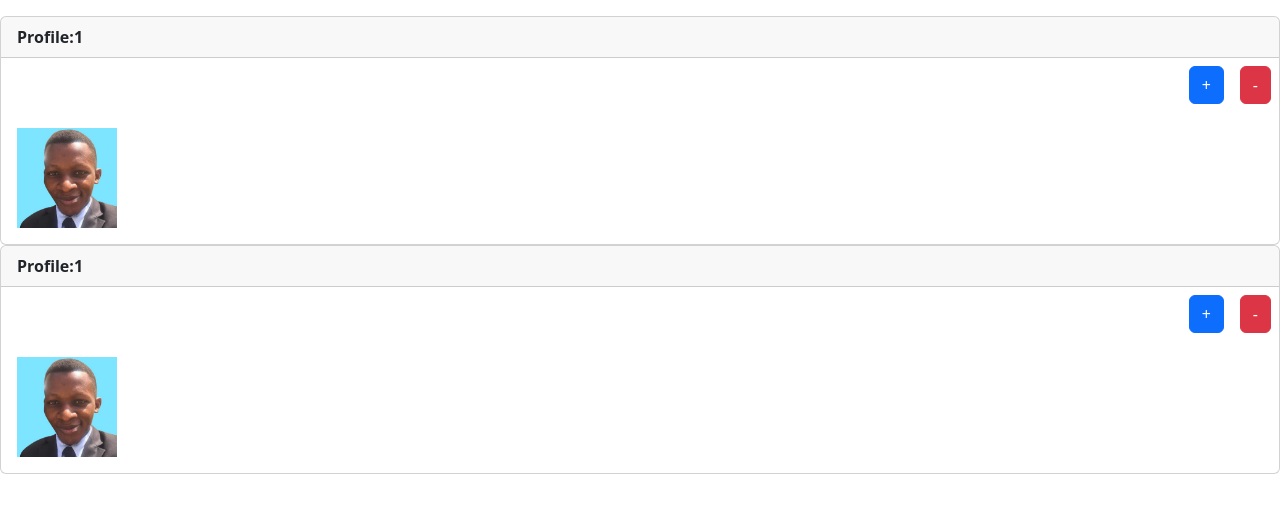
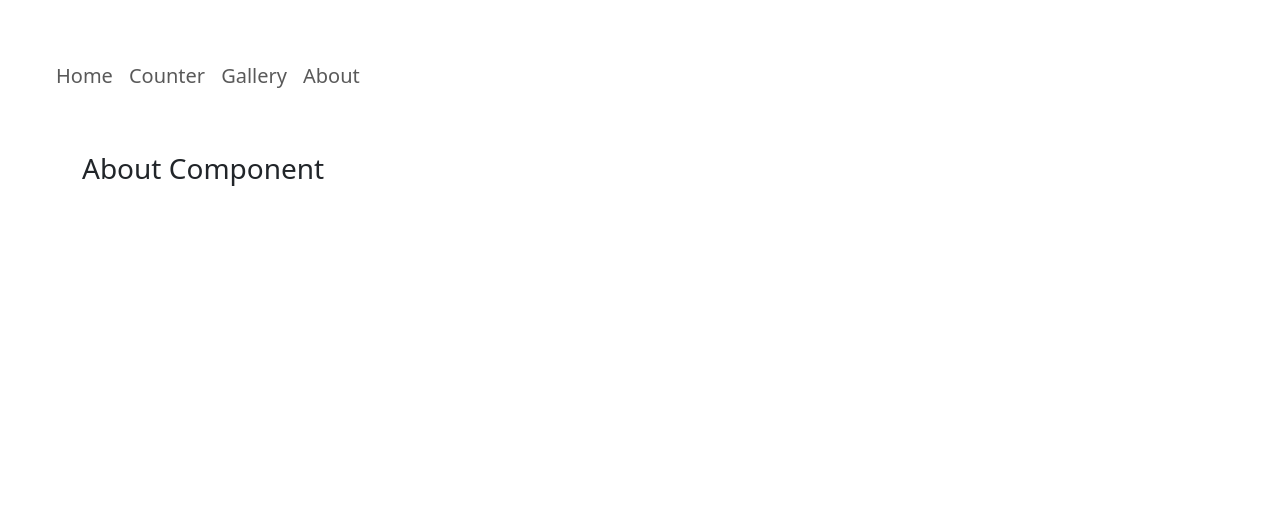
Before and after one commit to zoulou421/my-web-app-reactjs, a React (Create React App) app: page /about in a window 1280 px wide. Shown: the top 512 px of the page. Built offline with nearby package versions, Linux system fonts and the light colour scheme.

Commit message:
added: routing system with nav menu

```diff
--- a/package.json
+++ b/package.json
@@ -9,6 +9,8 @@
     "bootstrap": "^5.3.2",
     "react": "^18.2.0",
     "react-dom": "^18.2.0",
+    "react-router": "^6.21.3",
+    "react-router-dom": "^6.21.3",
     "react-scripts": "5.0.1",
     "web-vitals": "^2.1.4"
   },
--- a/src/App.js
+++ b/src/App.js
@@ -2,13 +2,32 @@ import logo from './logo.svg';
 import './App.css';
 import Counter from "./components/Counter";
 
+import {Route, Link, BrowserRouter as Router, Routes} from "react-router-dom";
+import Home from "./components/Home";
+import Gallery from "./components/Gallery";
+import About from "./components/About";
+
+
 function App() {
   return (
-    <div className="mt-3">
-      <Counter title="Profile" value={1} image="images/profile.jpg"  />
-        <Counter title="Profile" value={1} image="images/profile.jpg"  />
-    </div>
+    <Router>
+      <nav className="navbar navbar-expand navbar-brand m-5">
+          <ul className="navbar-nav">
+              <li><Link className="nav-link" to="/home">Home</Link></li>
+              <li><Link className="nav-link" to="/counter">Counter</Link></li>
+              <li><Link className="nav-link" to="/gallery">Gallery</Link></li>
+              <li> <Link className="nav-link" to="/about">About</Link></li>
+           </ul>
+      </nav>
+      <div className="container">
+         <Routes>
+             <Route path="/home" element={<Home />}/>
+             <Route path="/counter" element={<Counter />}/>
+             <Route path="/gallery" element={<Gallery />}/>
+             <Route path="/about" element={<About />}/>
+         </Routes>
+      </div>
+    </Router>
   );
 }
-
 export default App;
--- /dev/null
+++ b/src/components/About.js
@@ -0,0 +1,13 @@
+import React, {Component} from 'react'
+
+export class About extends Component {
+    render() {
+        return (
+            <div>
+                <h3>About Component</h3>
+            </div>
+        )
+    }
+}
+
+export default About
--- a/src/components/Counter.js
+++ b/src/components/Counter.js
@@ -23,7 +23,7 @@ export default class Counter extends React.Component {
             <div className="card">
                 <div className="card-header">
                     <strong>
-                        {this.props.title}:{this.state.counter}
+                        {this.props.title?this.props.title:'Defaut title'}:{this.state.counter}
                     </strong>
                 </div>
                 <div className="ms-auto">
@@ -33,12 +33,10 @@ export default class Counter extends React.Component {
                 <div className="card-body">
                     {
                         this.state.list.map((v,index)=>
-                            <img src={this.props.image} width={100}/>
+                            <img src={this.props.image?this.props.image:'images/channels4_profile.jpg'} width={100}/>
                         )
                     }
                 </div>
-
-
             </div>
         )
     }
--- /dev/null
+++ b/src/components/Gallery.js
@@ -0,0 +1,13 @@
+import React, {Component} from 'react'
+import Counter from "./Counter";
+
+export default class Gallery extends Component {
+    render() {
+        return (
+            <div className="mt-3">
+                <Counter title="Profile" value={1} image="images/profile.jpg"  />
+                <Counter title="Profile" value={1} image="images/profile.jpg"  />
+            </div>
+        )
+    }
+}
--- /dev/null
+++ b/src/components/Home.js
@@ -0,0 +1,11 @@
+import React, {Component} from 'react'
+
+export default class Home extends Component {
+    render() {
+        return (
+            <div>
+                <h3>Home Component</h3>
+            </div>
+        )
+    }
+}
```
Also changed, not shown: public/images/channels4_profile.jpg (added), 1 other file (tests, documents, lock files or other folders).
